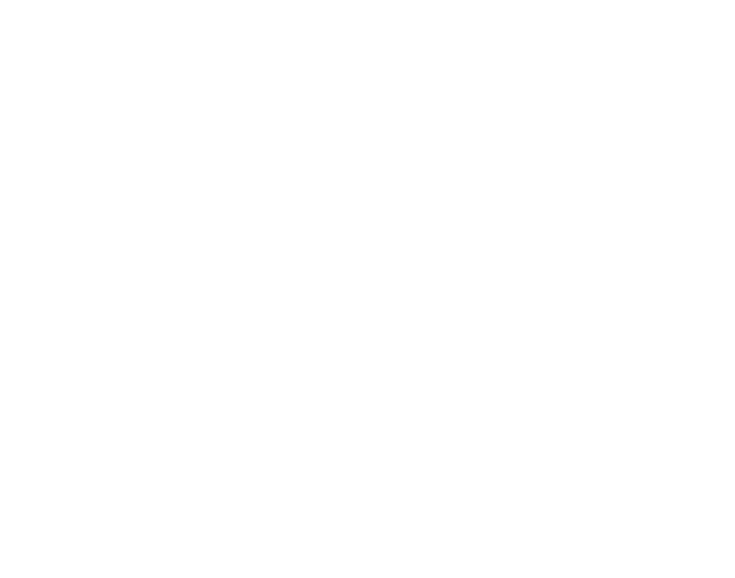
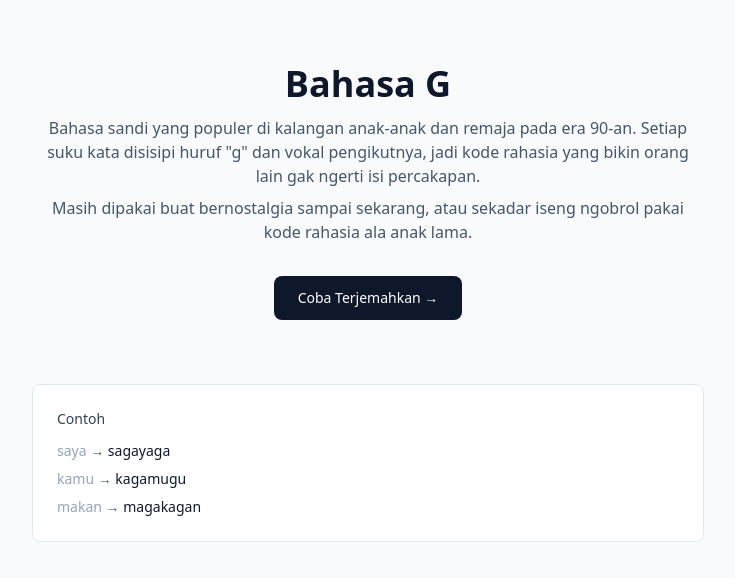
Before and after one commit to nopaldonh/bahasa-g, a Nuxt app: page / in a window 1280 px wide. Before the commit this address had no page. Shown: the top 578 px of the page, without its empty margins (272-1007 px from the left). Built offline with nearby package versions, Linux system fonts and the light colour scheme.

Commit message:
feat(landing): add homepage with intro and CTA to translate page

```diff
--- /dev/null
+++ b/app/pages/index.vue
@@ -0,0 +1,58 @@
+<script setup lang="ts">
+useHead({
+  title: 'Bahasa G — Bahasa Sandi/Gaul Rahasia Anak 90-an',
+  meta: [
+    {
+      name: 'description',
+      content:
+        'Bahasa G adalah bahasa sandi yang populer di kalangan anak-anak dan remaja era 90-an. Kenali asal-usul, aturan, dan coba terjemahkan sendiri.',
+    },
+  ],
+})
+</script>
+
+<template>
+  <div class="min-h-screen bg-slate-50 px-4 py-16">
+    <div class="mx-auto max-w-2xl text-center">
+      <h1 class="text-3xl sm:text-4xl font-semibold text-slate-900 mb-3">
+        Bahasa G
+      </h1>
+      <p class="text-slate-600 mb-2">
+        Bahasa sandi yang populer di kalangan anak-anak dan remaja pada era
+        90-an. Setiap suku kata disisipi huruf "g" dan vokal pengikutnya, jadi
+        kode rahasia yang bikin orang lain gak ngerti isi percakapan.
+      </p>
+      <p class="text-slate-600 mb-8">
+        Masih dipakai buat bernostalgia sampai sekarang, atau sekadar iseng
+        ngobrol pakai kode rahasia ala anak lama.
+      </p>
+
+      <NuxtLink
+        to="/translate"
+        class="inline-flex items-center justify-center rounded-lg bg-slate-900 text-white px-6 py-3 text-sm font-medium hover:bg-slate-800"
+      >
+        Coba Terjemahkan →
+      </NuxtLink>
+
+      <div
+        class="mt-16 text-left bg-white border border-slate-200 rounded-lg p-6"
+      >
+        <h2 class="text-sm font-medium text-slate-700 mb-3">Contoh</h2>
+        <ul class="space-y-2 text-sm text-slate-600">
+          <li>
+            <span class="text-slate-400">saya</span> →
+            <span class="text-slate-900">sagayaga</span>
+          </li>
+          <li>
+            <span class="text-slate-400">kamu</span> →
+            <span class="text-slate-900">kagamugu</span>
+          </li>
+          <li>
+            <span class="text-slate-400">makan</span> →
+            <span class="text-slate-900">magakagan</span>
+          </li>
+        </ul>
+      </div>
+    </div>
+  </div>
+</template>
```
